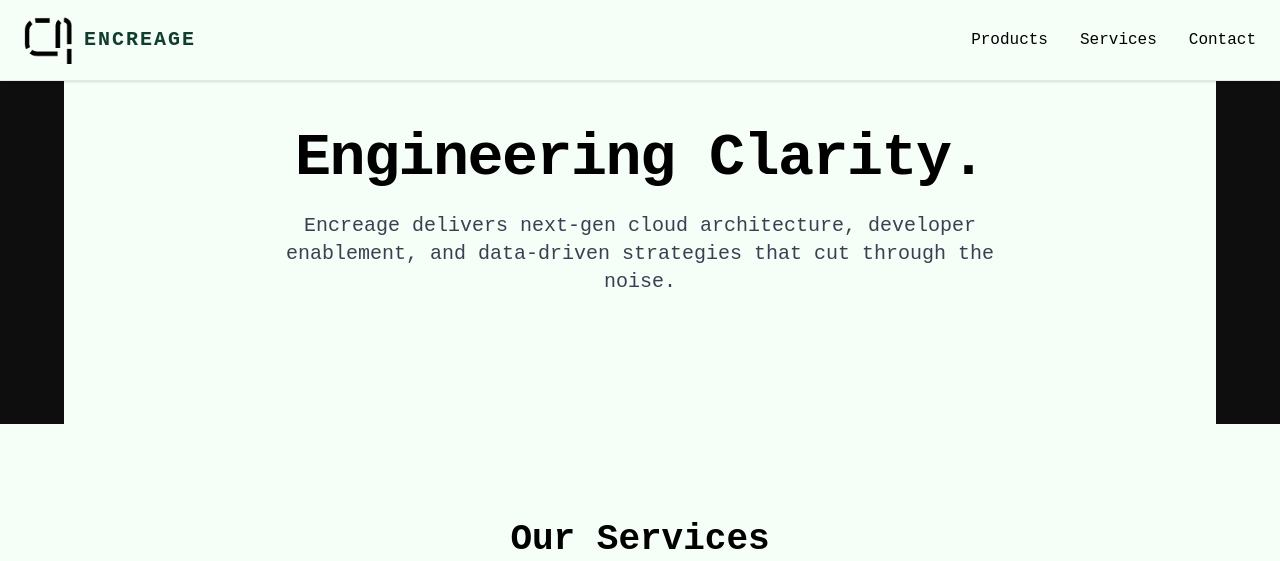
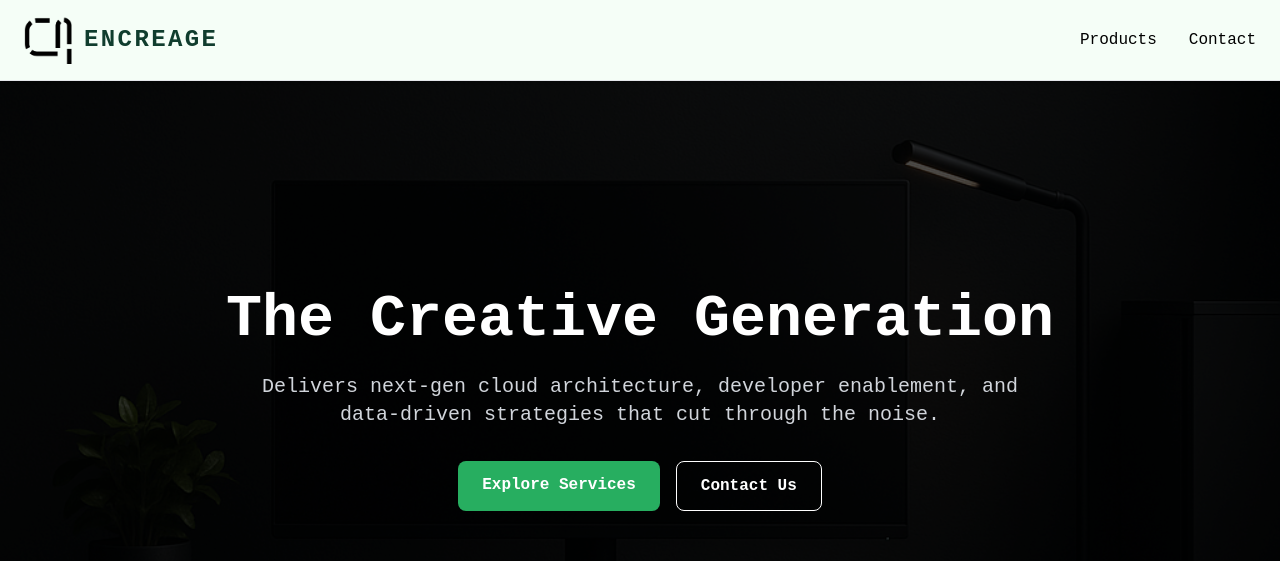
Before and after one commit to nrmnkny/encreage, a React (Create React App) app: page / in a window 1280 px wide. Shown: the top 561 px of the page. Built offline with nearby package versions, Linux system fonts and the light colour scheme; no server answers.

Commit message:
fin-draft

```diff
--- a/src/components/Hero.jsx
+++ b/src/components/Hero.jsx
@@ -1,18 +1,37 @@
 import React from 'react';
-
+import bgImage from '../assets/hero.png';
 
 const Hero = () => {
   return (
-    <section className="py-32 px-6 text-center max-w-6xl mx-auto bg-[#f5fef7] text-black font-jetbrains">
-      <div className="flex flex-col items-center justify-center gap-6">
+    <section
+      className="relative h-screen bg-cover bg-center font-jetbrains"
+      style={{ backgroundImage: `url(${bgImage})` }}
+    >
+      {/* Dark overlay */}
+      <div className="absolute inset-0 bg-black bg-opacity-70"></div>
 
-        <h1 className="text-5xl md:text-6xl font-extrabold tracking-tight leading-tight">
-          Engineering Clarity.
+      {/* Content */}
+      <div className="relative z-10 flex flex-col justify-center items-center h-full px-6 text-center text-white">
+        <h1 className="text-4xl md:text-6xl font-extrabold leading-tight mb-6">
+          The Creative Generation
         </h1>
-
-        <p className="text-lg md:text-xl text-gray-700 max-w-3xl">
-          Encreage delivers next-gen cloud architecture, developer enablement, and data-driven strategies that cut through the noise.
+        <p className="text-lg md:text-xl text-gray-300 mb-8 max-w-3xl">
+          Delivers next-gen cloud architecture, developer enablement, and data-driven strategies that cut through the noise.
         </p>
+        <div className="flex gap-4">
+          <a
+            href="#services"
+            className="bg-[#27ae60] hover:bg-green-700 px-6 py-3 rounded-lg text-white font-semibold transition"
+          >
+            Explore Services
+          </a>
+          <a
+            href="#contact"
+            className="border border-white px-6 py-3 rounded-lg font-semibold hover:bg-white hover:text-black transition"
+          >
+            Contact Us
+          </a>
+        </div>
       </div>
     </section>
   );
--- a/src/components/Navbar.jsx
+++ b/src/components/Navbar.jsx
@@ -6,14 +6,16 @@ const Navbar = () => {
     <nav className="fixed top-0 left-0 right-0 z-50 bg-[#f5fef7] text-black shadow border-b border-gray-200 font-jetbrains">
       <div className="max-w-7xl mx-auto px-6 py-4 flex flex-col md:flex-row items-center md:justify-between">
 
-        <div className="flex items-center gap-3 mb-3 md:mb-0">
-          <img src={logo} alt="Encreage Logo" className="h-10 md:h-12 w-auto" />
-          <h1 className="text-lg md:text-xl font-bold tracking-widest uppercase text-[#103d2e]">Encreage</h1>
-        </div>
+      <div className="flex items-center gap-3 mb-3 md:mb-0">
+        <img src={logo} alt="Encreage Logo" className="h-10 md:h-12 w-auto" />
+        <h1 className="text-[1.25rem] md:text-[1.5rem] font-bold tracking-widest uppercase text-[#103d2e] leading-none">
+          Encreage
+        </h1>
+      </div>
+
 
         <div className="flex flex-col md:flex-row items-center gap-3 md:gap-8 text-sm md:text-base font-medium">
           <a href="#products" className="hover:text-[#27ae60] transition">Products</a>
-          <a href="#services" className="hover:text-[#27ae60] transition">Services</a>
           <a href="#contact" className="hover:text-[#27ae60] transition">Contact</a>
         </div>
       </div>
```
Also changed, not shown: src/assets/hero.png (added).
